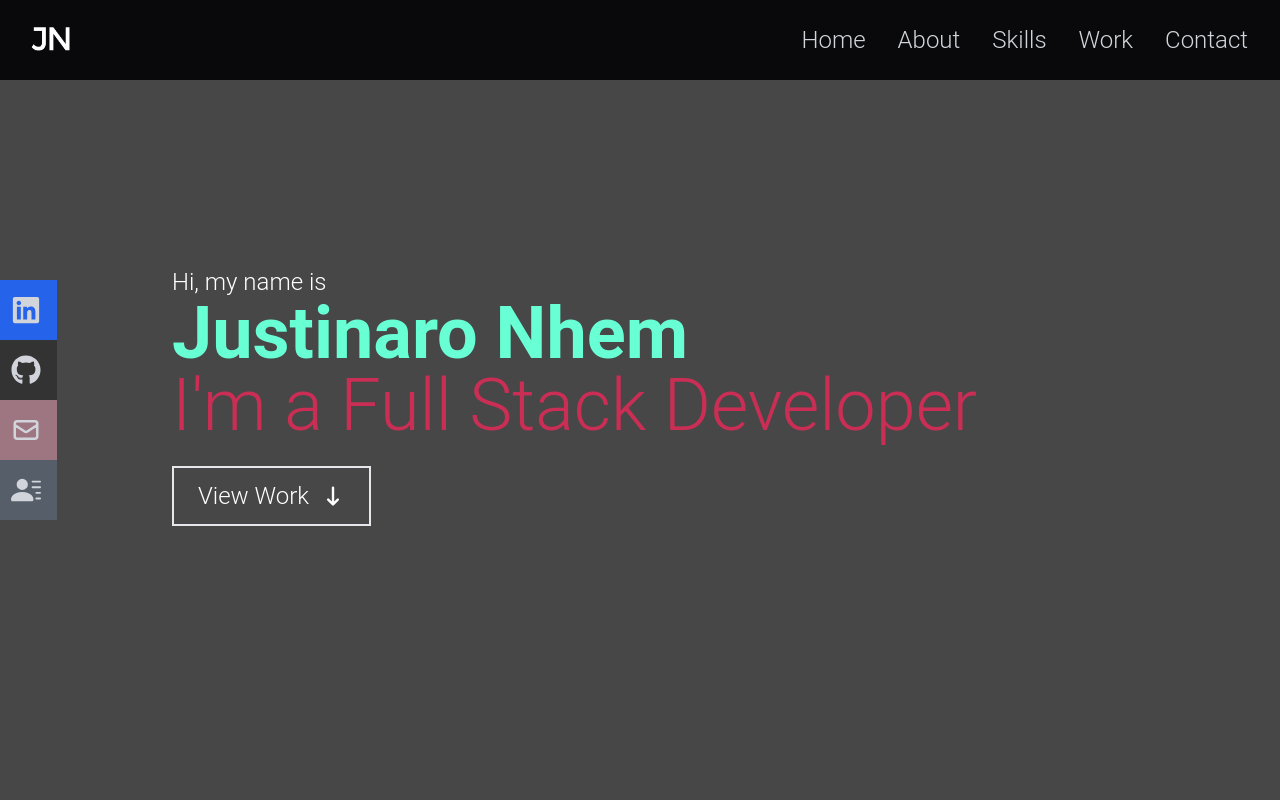
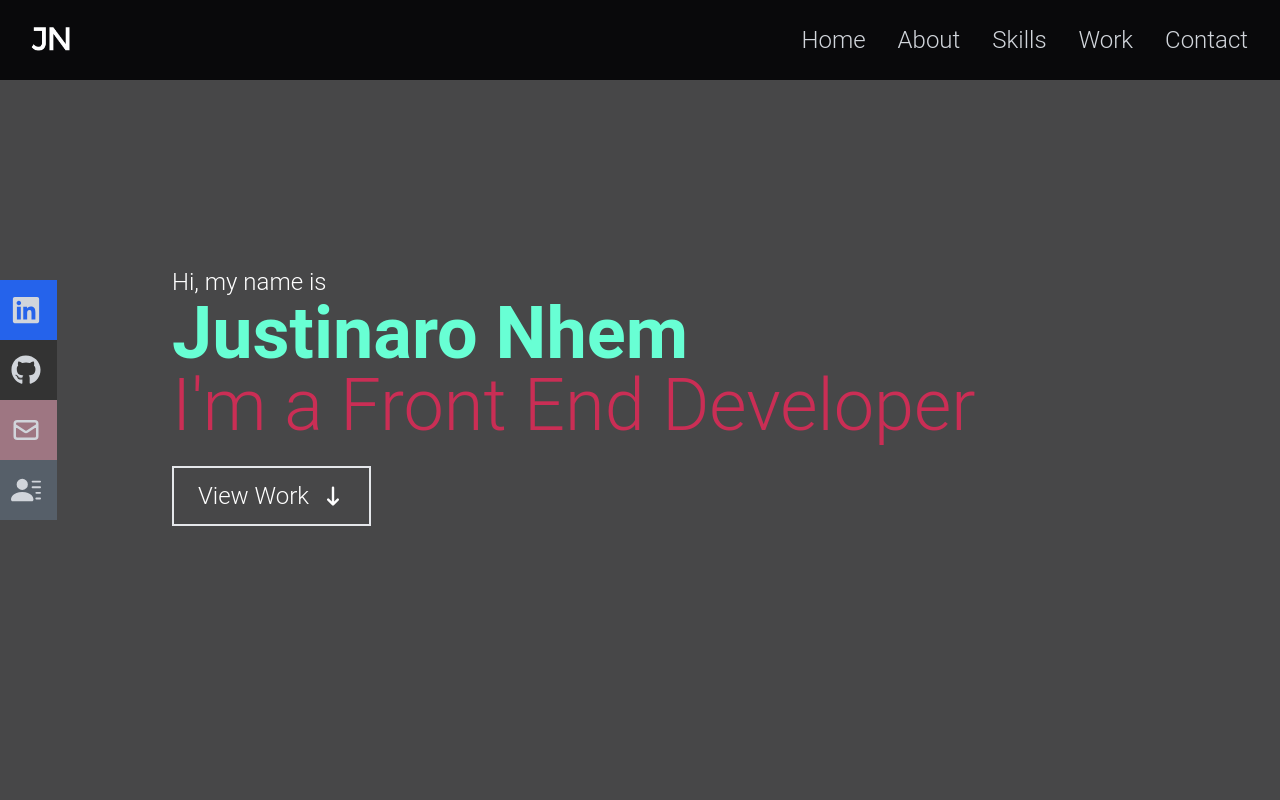
Before and after one commit to NaroNhem/React-Portfolio, a React (Create React App) app: page / in a window 1280 px wide. Shown: the top 800 px of the page. Built offline with nearby package versions, Linux system fonts and the light colour scheme.

Commit message:
Update Home.js

```diff
--- a/src/components/Home.js
+++ b/src/components/Home.js
@@ -15,7 +15,7 @@ export default function () {
           Justinaro Nhem
         </h1>
         <h2 className="text-[#CA2E55] text-4xl sm:text-7xl pb-4">
-          I'm a Full Stack Developer
+          I'm a Front End Developer
         </h2>
         <div>
           <button className="text-white group border-2 px-6 py-3 my-2 flex items-center hover:bg-[#68ffd4] hover:text-[#4d4861] hover:border-[#4d4861]">
```
